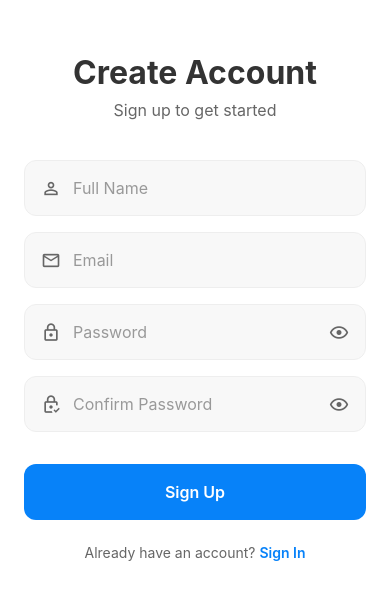
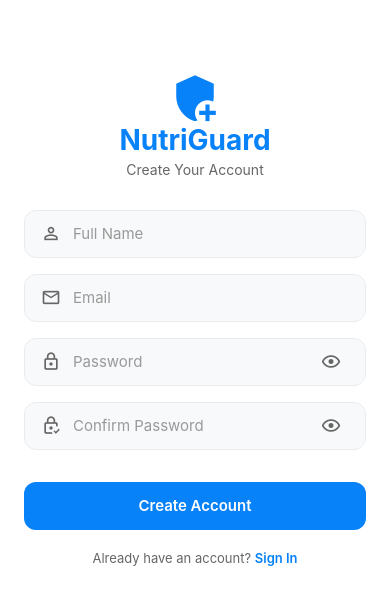
Before and after one commit to PriyadasunKC/Health-App-React-Native, a React Native app: screen /Register in a window 390 px wide. Shown: the part 103-708 px from the top of the page. Built offline with nearby package versions, Linux system fonts and the light colour scheme.

Commit message:
update the login page icons and register page

```diff
--- a/package.json
+++ b/package.json
@@ -10,6 +10,7 @@
   },
   "dependencies": {
     "@radix-ui/react-slot": "^1.1.0",
+    "@react-native-async-storage/async-storage": "^2.1.0",
     "@react-navigation/native": "^7.0.12",
     "@react-navigation/native-stack": "^7.1.13",
     "class-variance-authority": "^0.7.1",
--- a/src/components/Header.js
+++ b/src/components/Header.js
@@ -1,3 +1,4 @@
+// src/components/Header.js
 import React from "react";
 import { View, Text, TouchableOpacity, StyleSheet } from "react-native";
 import Icon from "react-native-vector-icons/MaterialCommunityIcons";
@@ -6,8 +7,9 @@ export const Header = ({ user, onLogout }) => (
   <View style={styles.header}>
     <View style={styles.headerTop}>
       <View>
-        <Text style={styles.headerTitle}>Health Dashboard</Text>
-        <Text style={styles.headerEmail}>{user?.name}</Text>
+        <Text style={styles.headerTitle}>NutriGuard</Text>
+        <Text style={styles.headerSubtitle}>Your Food Safety Companion</Text>
+        <Text style={styles.headerEmail}>{user?.email}</Text>
       </View>
       <TouchableOpacity onPress={onLogout} style={styles.logoutButton}>
         <Icon name="logout" size={24} color="white" />
@@ -23,6 +25,14 @@ const styles = StyleSheet.create({
     paddingTop: 50,
     borderBottomLeftRadius: 20,
     borderBottomRightRadius: 20,
+    elevation: 5,
+    shadowColor: "#000",
+    shadowOffset: {
+      width: 0,
+      height: 2,
+    },
+    shadowOpacity: 0.25,
+    shadowRadius: 3.84,
   },
   headerTop: {
     flexDirection: "row",
@@ -31,13 +41,21 @@ const styles = StyleSheet.create({
   },
   headerTitle: {
     color: "white",
-    fontSize: 24,
+    fontSize: 28,
     fontWeight: "bold",
+    letterSpacing: 0.5,
+  },
+  headerSubtitle: {
+    color: "white",
+    fontSize: 14,
+    opacity: 0.9,
+    marginTop: 2,
   },
   headerEmail: {
     color: "white",
     fontSize: 14,
     opacity: 0.8,
+    marginTop: 4,
   },
   logoutButton: {
     padding: 8,
--- a/src/contexts/AuthContext.js
+++ b/src/contexts/AuthContext.js
@@ -1,23 +1,184 @@
-import { createContext, useContext, useState } from "react";
+// AuthContext.js
+import { createContext, useContext, useState, useEffect } from "react";
+import AsyncStorage from "@react-native-async-storage/async-storage";
 
 const AuthContext = createContext({});
 
 export const AuthProvider = ({ children }) => {
   const [user, setUser] = useState(null);
+  const [loading, setLoading] = useState(true);
 
-  const login = (userData) => {
-    setUser(userData);
+  useEffect(() => {
+    checkUser();
+  }, []);
+
+  const checkUser = async () => {
+    try {
+      const userData = await AsyncStorage.getItem("user");
+      if (userData) {
+        setUser(JSON.parse(userData));
+      }
+    } catch (error) {
+      console.error("Error checking user:", error);
+    } finally {
+      setLoading(false);
+    }
   };
 
-  const logout = () => {
-    setUser(null);
+  const login = async (credentials) => {
+    try {
+      const users = await AsyncStorage.getItem("users");
+      const parsedUsers = users ? JSON.parse(users) : [];
+
+      const matchedUser = parsedUsers.find(
+        (user) =>
+          user.email === credentials.email &&
+          user.password === credentials.password
+      );
+
+      if (matchedUser) {
+        const userData = {
+          name: matchedUser.name,
+          email: matchedUser.email,
+        };
+
+        await AsyncStorage.setItem("user", JSON.stringify(userData));
+        setUser(userData);
+        return { success: true };
+      } else {
+        return {
+          success: false,
+          error: "Invalid email or password",
+        };
+      }
+    } catch (error) {
+      console.error("Error during login:", error);
+      return {
+        success: false,
+        error: "An error occurred during login",
+      };
+    }
   };
 
+  const register = async (userData) => {
+    try {
+      const users = await AsyncStorage.getItem("users");
+      const parsedUsers = users ? JSON.parse(users) : [];
+
+      const userExists = parsedUsers.some(
+        (user) => user.email === userData.email
+      );
+
+      if (userExists) {
+        return {
+          success: false,
+          error: "Email already registered",
+        };
+      }
+
+      const newUsers = [...parsedUsers, userData];
+      await AsyncStorage.setItem("users", JSON.stringify(newUsers));
+
+      return { success: true };
+    } catch (error) {
+      console.error("Error during registration:", error);
+      return {
+        success: false,
+        error: "An error occurred during registration",
+      };
+    }
+  };
+
+ const logout = async () => {
+   try {
+     await AsyncStorage.removeItem("user");
+     setUser(null);
+   } catch (error) {
+     console.error("Error during logout:", error);
+     throw error;
+   }
+ };
+
+  if (loading) {
+    return null;
+  }
+
   return (
-    <AuthContext.Provider value={{ user, login, logout }}>
+    <AuthContext.Provider value={{ user, login, register, logout }}>
       {children}
     </AuthContext.Provider>
   );
 };
 
 export const useAuth = () => useContext(AuthContext);
+
+const handleLogin = async () => {
+  Keyboard.dismiss();
+  animateButton();
+
+  const emailError = validateEmail(formData.email);
+  const passwordError = validatePassword(formData.password);
+
+  const newErrors = {
+    email: emailError,
+    password: passwordError,
+  };
+
+  setErrors(newErrors);
+
+  if (emailError || passwordError) {
+    return;
+  }
+
+  const result = await login({
+    email: formData.email,
+    password: formData.password,
+  });
+
+  if (result.success) {
+    navigation.replace("Home");
+  } else {
+    setErrors((prev) => ({
+      ...prev,
+      email: result.error,
+    }));
+  }
+};
+
+const handleRegister = async () => {
+  Keyboard.dismiss();
+
+  const nameError = validateName(formData.name);
+  const emailError = validateEmail(formData.email);
+  const passwordError = validatePassword(formData.password);
+  const confirmPasswordError = validateConfirmPassword(
+    formData.confirmPassword,
+    formData.password
+  );
+
+  const newErrors = {
+    name: nameError,
+    email: emailError,
+    password: passwordError,
+    confirmPassword: confirmPasswordError,
+  };
+
+  setErrors(newErrors);
+
+  if (Object.values(newErrors).some((error) => error !== "")) return;
+
+  const result = await register({
+    name: formData.name,
+    email: formData.email,
+    password: formData.password,
+  });
+
+  if (result.success) {
+    navigation.navigate("Login");
+  } else {
+    setErrors((prev) => ({
+      ...prev,
+      email: result.error,
+    }));
+  }
+};
--- a/src/screens/LoginScreen.js
+++ b/src/screens/LoginScreen.js
@@ -10,6 +10,7 @@ import {
   SafeAreaView,
   Animated,
   Keyboard,
+  ActivityIndicator,
 } from "react-native";
 import { useAuth } from "../contexts/AuthContext";
 import Icon from "react-native-vector-icons/MaterialCommunityIcons";
@@ -21,9 +22,9 @@ export default function LoginScreen({ navigation }) {
   });
   const [errors, setErrors] = useState({});
   const [showPassword, setShowPassword] = useState(false);
+  const [isLoading, setIsLoading] = useState(false);
   const { login } = useAuth();
   const [buttonScale] = useState(new Animated.Value(1));
-
 
   const validateEmail = (email) => {
     const emailRegex = /^[a-zA-Z0-9._-]+@[a-zA-Z0-9.-]+\.[a-zA-Z]{2,6}$/;
@@ -88,7 +89,9 @@ export default function LoginScreen({ navigation }) {
     ]).start();
   };
 
-  const handleLogin = () => {
+ const handleLogin = async () => {
+   try {
+     setIsLoading(true);
      Keyboard.dismiss();
      animateButton();
 
@@ -106,10 +109,26 @@ export default function LoginScreen({ navigation }) {
        return;
      }
 
-    login({ email: formData.email });
-    navigation.replace("Home");
+     const result = await login({
+       email: formData.email,
+       password: formData.password,
+     });
+
+     if (!result.success) {
+       setErrors((prev) => ({
+         ...prev,
+         email: result.error,
+       }));
+     }
+   } catch (error) {
+     setErrors((prev) => ({
+       ...prev,
+       email: "An unexpected error occurred",
+     }));
+   } finally {
+     setIsLoading(false);
+   }
  };
-
   return (
     <SafeAreaView style={styles.container}>
       <KeyboardAvoidingView
@@ -118,8 +137,9 @@ export default function LoginScreen({ navigation }) {
       >
         <View style={styles.content}>
           <View style={styles.headerContainer}>
-            <Text style={styles.title}>Welcome Back</Text>
-            <Text style={styles.subtitle}>Sign in to continue</Text>
+            <Icon name="shield-check" size={50} color="#0782F9" />
+            <Text style={styles.title}>NutriGuard</Text>
+            <Text style={styles.subtitle}>Your Food Safety Companion</Text>
           </View>
 
           <View style={styles.form}>
@@ -141,6 +161,7 @@ export default function LoginScreen({ navigation }) {
                 keyboardType="email-address"
                 autoCapitalize="none"
                 autoCorrect={false}
+                editable={!isLoading}
               />
             </View>
             {errors.email && (
@@ -166,10 +187,12 @@ export default function LoginScreen({ navigation }) {
                 value={formData.password}
                 onChangeText={(text) => handleChange("password", text)}
                 secureTextEntry={!showPassword}
+                editable={!isLoading}
               />
               <TouchableOpacity
                 onPress={() => setShowPassword(!showPassword)}
                 style={styles.passwordIcon}
+                disabled={isLoading}
               >
                 <Icon
                   name={showPassword ? "eye-off-outline" : "eye-outline"}
@@ -182,24 +205,28 @@ export default function LoginScreen({ navigation }) {
               <Text style={styles.errorText}>{errors.password}</Text>
             )}
 
-            <Animated.View style={{ transform: [{ scale: buttonScale }] }}>
             <TouchableOpacity
-                style={styles.loginButton}
+              style={[styles.button, isLoading && styles.buttonDisabled]}
               onPress={handleLogin}
+              disabled={isLoading}
               activeOpacity={0.8}
             >
-                <Text style={styles.loginButtonText}>Sign In</Text>
+              {isLoading ? (
+                <ActivityIndicator color="white" />
+              ) : (
+                <Text style={styles.buttonText}>Sign In</Text>
+              )}
             </TouchableOpacity>
-            </Animated.View>
 
             <TouchableOpacity
-              style={styles.registerLink}
+              style={styles.linkContainer}
               onPress={() => navigation.navigate("Register")}
               activeOpacity={0.7}
+              disabled={isLoading}
             >
-              <Text style={styles.registerText}>
+              <Text style={styles.linkText}>
                 Don't have an account?{" "}
-                <Text style={styles.registerTextBold}>Sign Up</Text>
+                <Text style={styles.linkTextBold}>Sign Up</Text>
               </Text>
             </TouchableOpacity>
           </View>
@@ -223,18 +250,18 @@ const styles = StyleSheet.create({
     padding: 24,
   },
   headerContainer: {
-    marginBottom: 40,
+    marginBottom: 32,
     alignItems: "center",
   },
   title: {
-    fontSize: 32,
+    fontSize: 28,
     fontWeight: "bold",
-    color: "#333",
-    marginBottom: 8,
+    color: "#0782F9",
+    marginBottom: 4,
     textAlign: "center",
   },
   subtitle: {
-    fontSize: 16,
+    fontSize: 14,
     color: "#666",
     textAlign: "center",
   },
@@ -244,20 +271,20 @@ const styles = StyleSheet.create({
   inputContainer: {
     flexDirection: "row",
     alignItems: "center",
-    backgroundColor: "#f8f8f8",
+    backgroundColor: "#f8f9fa",
     borderWidth: 1,
-    borderColor: "#eee",
+    borderColor: "#e9ecef",
     borderRadius: 12,
     marginBottom: 16,
     paddingHorizontal: 16,
-    height: 56,
+    height: 48,
   },
   inputIcon: {
     marginRight: 12,
   },
   input: {
     flex: 1,
-    fontSize: 16,
+    fontSize: 15,
     color: "#333",
   },
   inputError: {
@@ -269,33 +296,36 @@ const styles = StyleSheet.create({
   },
   errorText: {
     color: "#ff6b6b",
-    fontSize: 12,
+    fontSize: 11,
     marginTop: -12,
     marginBottom: 16,
     marginLeft: 4,
   },
-  loginButton: {
+  button: {
     backgroundColor: "#0782F9",
-    height: 56,
+    height: 48,
     borderRadius: 12,
     alignItems: "center",
     justifyContent: "center",
     marginTop: 16,
   },
-  loginButtonText: {
+  buttonDisabled: {
+    backgroundColor: "#ccc",
+  },
+  buttonText: {
     color: "white",
-    fontSize: 16,
+    fontSize: 15,
     fontWeight: "600",
   },
-  registerLink: {
-    marginTop: 24,
+  linkContainer: {
+    marginTop: 20,
     alignItems: "center",
   },
-  registerText: {
+  linkText: {
     color: "#666",
-    fontSize: 14,
+    fontSize: 13,
   },
-  registerTextBold: {
+  linkTextBold: {
     color: "#0782F9",
     fontWeight: "600",
   },
--- a/src/screens/RegisterScreen.js
+++ b/src/screens/RegisterScreen.js
@@ -9,10 +9,11 @@ import {
   Platform,
   SafeAreaView,
   ScrollView,
-  Animated,
   Keyboard,
+  ActivityIndicator,
 } from "react-native";
 import Icon from "react-native-vector-icons/MaterialCommunityIcons";
+import { useAuth } from "../contexts/AuthContext";
 
 export default function RegisterScreen({ navigation }) {
   const [formData, setFormData] = useState({
@@ -24,61 +25,42 @@ export default function RegisterScreen({ navigation }) {
   const [errors, setErrors] = useState({});
   const [showPassword, setShowPassword] = useState(false);
   const [showConfirmPassword, setShowConfirmPassword] = useState(false);
-  const [buttonScale] = useState(new Animated.Value(1));
+  const [isLoading, setIsLoading] = useState(false);
+  const { register } = useAuth();
 
   const validateName = (name) => {
-    if (!name.trim()) {
-      return "Name is required";
-    }
-    if (name.length < 2) {
-      return "Name must be at least 2 characters long";
-    }
-    if (!/^[a-zA-Z\s]*$/.test(name)) {
+    if (!name.trim()) return "Name is required";
+    if (name.length < 2) return "Name must be at least 2 characters long";
+    if (!/^[a-zA-Z\s]*$/.test(name))
       return "Name can only contain letters and spaces";
-    }
     return "";
   };
 
   const validateEmail = (email) => {
     const emailRegex = /^[a-zA-Z0-9._-]+@[a-zA-Z0-9.-]+\.[a-zA-Z]{2,6}$/;
-    if (!email.trim()) {
-      return "Email is required";
-    }
-    if (!emailRegex.test(email)) {
-      return "Please enter a valid email address";
-    }
+    if (!email.trim()) return "Email is required";
+    if (!emailRegex.test(email)) return "Please enter a valid email address";
     return "";
   };
 
   const validatePassword = (password) => {
-    if (!password.trim()) {
-      return "Password is required";
-    }
-    if (password.length < 8) {
+    if (!password.trim()) return "Password is required";
+    if (password.length < 8)
       return "Password must be at least 8 characters long";
-    }
-    if (!/[A-Z]/.test(password)) {
+    if (!/[A-Z]/.test(password))
       return "Password must contain at least one uppercase letter";
-    }
-    if (!/[a-z]/.test(password)) {
+    if (!/[a-z]/.test(password))
       return "Password must contain at least one lowercase letter";
-    }
-    if (!/[0-9]/.test(password)) {
+    if (!/[0-9]/.test(password))
       return "Password must contain at least one number";
-    }
-    if (!/[!@#$%^&*]/.test(password)) {
+    if (!/[!@#$%^&*]/.test(password))
       return "Password must contain at least one special character (!@#$%^&*)";
-    }
     return "";
   };
 
   const validateConfirmPassword = (confirmPassword, password) => {
-    if (!confirmPassword.trim()) {
-      return "Please confirm your password";
-    }
-    if (confirmPassword !== password) {
-      return "Passwords do not match";
-    }
+    if (!confirmPassword.trim()) return "Please confirm your password";
+    if (confirmPassword !== password) return "Passwords do not match";
     return "";
   };
 
@@ -107,24 +89,10 @@ export default function RegisterScreen({ navigation }) {
     }
   };
 
-  const animateButton = () => {
-    Animated.sequence([
-      Animated.timing(buttonScale, {
-        toValue: 0.95,
-        duration: 100,
-        useNativeDriver: true,
-      }),
-      Animated.timing(buttonScale, {
-        toValue: 1,
-        duration: 100,
-        useNativeDriver: true,
-      }),
-    ]).start();
-  };
-
-  const handleRegister = () => {
+  const handleRegister = async () => {
+    try {
+      setIsLoading(true);
       Keyboard.dismiss();
-    animateButton();
 
       const nameError = validateName(formData.name);
       const emailError = validateEmail(formData.email);
@@ -143,11 +111,30 @@ export default function RegisterScreen({ navigation }) {
 
       setErrors(newErrors);
 
-    if (Object.values(newErrors).some((error) => error !== "")) {
-      return;
+      if (Object.values(newErrors).some((error) => error !== "")) return;
+
+      const result = await register({
+        name: formData.name,
+        email: formData.email,
+        password: formData.password,
+      });
+
+      if (result.success) {
+        navigation.navigate("Login");
+      } else {
+        setErrors((prev) => ({
+          ...prev,
+          email: result.error,
+        }));
       }
-
-    navigation.navigate("Login");
+    } catch (error) {
+      setErrors((prev) => ({
+        ...prev,
+        email: "An unexpected error occurred",
+      }));
+    } finally {
+      setIsLoading(false);
+    }
   };
 
   return (
@@ -162,8 +149,9 @@ export default function RegisterScreen({ navigation }) {
         >
           <View style={styles.content}>
             <View style={styles.headerContainer}>
-              <Text style={styles.title}>Create Account</Text>
-              <Text style={styles.subtitle}>Sign up to get started</Text>
+              <Icon name="shield-plus" size={50} color="#0782F9" />
+              <Text style={styles.title}>NutriGuard</Text>
+              <Text style={styles.subtitle}>Create Your Account</Text>
             </View>
 
             <View style={styles.form}>
@@ -186,12 +174,12 @@ export default function RegisterScreen({ navigation }) {
                   value={formData.name}
                   onChangeText={(text) => handleChange("name", text)}
                   autoCapitalize="words"
+                  editable={!isLoading}
                 />
               </View>
               {errors.name && (
                 <Text style={styles.errorText}>{errors.name}</Text>
               )}
-
               <View
                 style={[
                   styles.inputContainer,
@@ -213,6 +201,7 @@ export default function RegisterScreen({ navigation }) {
                   keyboardType="email-address"
                   autoCapitalize="none"
                   autoCorrect={false}
+                  editable={!isLoading}
                 />
               </View>
               {errors.email && (
@@ -238,10 +227,12 @@ export default function RegisterScreen({ navigation }) {
                   value={formData.password}
                   onChangeText={(text) => handleChange("password", text)}
                   secureTextEntry={!showPassword}
+                  editable={!isLoading}
                 />
                 <TouchableOpacity
                   onPress={() => setShowPassword(!showPassword)}
                   style={styles.passwordIcon}
+                  disabled={isLoading}
                 >
                   <Icon
                     name={showPassword ? "eye-off-outline" : "eye-outline"}
@@ -273,10 +264,12 @@ export default function RegisterScreen({ navigation }) {
                   value={formData.confirmPassword}
                   onChangeText={(text) => handleChange("confirmPassword", text)}
                   secureTextEntry={!showConfirmPassword}
+                  editable={!isLoading}
                 />
                 <TouchableOpacity
                   onPress={() => setShowConfirmPassword(!showConfirmPassword)}
                   style={styles.passwordIcon}
+                  disabled={isLoading}
                 >
                   <Icon
                     name={
@@ -291,24 +284,28 @@ export default function RegisterScreen({ navigation }) {
                 <Text style={styles.errorText}>{errors.confirmPassword}</Text>
               )}
 
-              <Animated.View style={{ transform: [{ scale: buttonScale }] }}>
               <TouchableOpacity
-                  style={styles.registerButton}
+                style={[styles.button, isLoading && styles.buttonDisabled]}
                 onPress={handleRegister}
+                disabled={isLoading}
                 activeOpacity={0.8}
               >
-                  <Text style={styles.registerButtonText}>Sign Up</Text>
+                {isLoading ? (
+                  <ActivityIndicator color="white" />
+                ) : (
+                  <Text style={styles.buttonText}>Create Account</Text>
+                )}
               </TouchableOpacity>
-              </Animated.View>
 
               <TouchableOpacity
-                style={styles.loginLink}
+                style={styles.linkContainer}
                 onPress={() => navigation.navigate("Login")}
                 activeOpacity={0.7}
+                disabled={isLoading}
               >
-                <Text style={styles.loginText}>
+                <Text style={styles.linkText}>
                   Already have an account?{" "}
-                  <Text style={styles.loginTextBold}>Sign In</Text>
+                  <Text style={styles.linkTextBold}>Sign In</Text>
                 </Text>
               </TouchableOpacity>
             </View>
@@ -333,21 +330,20 @@ const styles = StyleSheet.create({
   },
   content: {
     padding: 24,
-    paddingTop: 0,
   },
   headerContainer: {
+    marginBottom: 32,
     alignItems: "center",
-    marginBottom: 40,
   },
   title: {
-    fontSize: 32,
+    fontSize: 28,
     fontWeight: "bold",
-    color: "#333",
-    marginBottom: 8,
+    color: "#0782F9",
+    marginBottom: 4,
     textAlign: "center",
   },
   subtitle: {
-    fontSize: 16,
+    fontSize: 14,
     color: "#666",
     textAlign: "center",
   },
@@ -357,20 +353,20 @@ const styles = StyleSheet.create({
   inputContainer: {
     flexDirection: "row",
     alignItems: "center",
-    backgroundColor: "#f8f8f8",
+    backgroundColor: "#f8f9fa",
     borderWidth: 1,
-    borderColor: "#eee",
+    borderColor: "#e9ecef",
     borderRadius: 12,
     marginBottom: 16,
     paddingHorizontal: 16,
-    height: 56,
+    height: 48,
   },
   inputIcon: {
     marginRight: 12,
   },
   input: {
     flex: 1,
-    fontSize: 16,
+    fontSize: 15,
     color: "#333",
   },
   inputError: {
@@ -382,33 +378,36 @@ const styles = StyleSheet.create({
   },
   errorText: {
     color: "#ff6b6b",
-    fontSize: 12,
+    fontSize: 11,
     marginTop: -12,
     marginBottom: 16,
     marginLeft: 4,
   },
-  registerButton: {
+  button: {
     backgroundColor: "#0782F9",
-    height: 56,
+    height: 48,
     borderRadius: 12,
     alignItems: "center",
     justifyContent: "center",
     marginTop: 16,
   },
-  registerButtonText: {
+  buttonDisabled: {
+    backgroundColor: "#ccc",
+  },
+  buttonText: {
     color: "white",
-    fontSize: 16,
+    fontSize: 15,
     fontWeight: "600",
   },
-  loginLink: {
-    marginTop: 24,
+  linkContainer: {
+    marginTop: 20,
     alignItems: "center",
   },
-  loginText: {
+  linkText: {
     color: "#666",
-    fontSize: 14,
+    fontSize: 13,
   },
-  loginTextBold: {
+  linkTextBold: {
     color: "#0782F9",
     fontWeight: "600",
   },
```
Also changed, not shown: App.js (+2 -6 lines), src/navigation/AppNavigator.js (+25 -18 lines), src/screens/HomeScreen.js (+6 -3 lines), 1 other file (tests, documents, lock files or other folders). Lines whose indentation alone changed are shown as unchanged.
